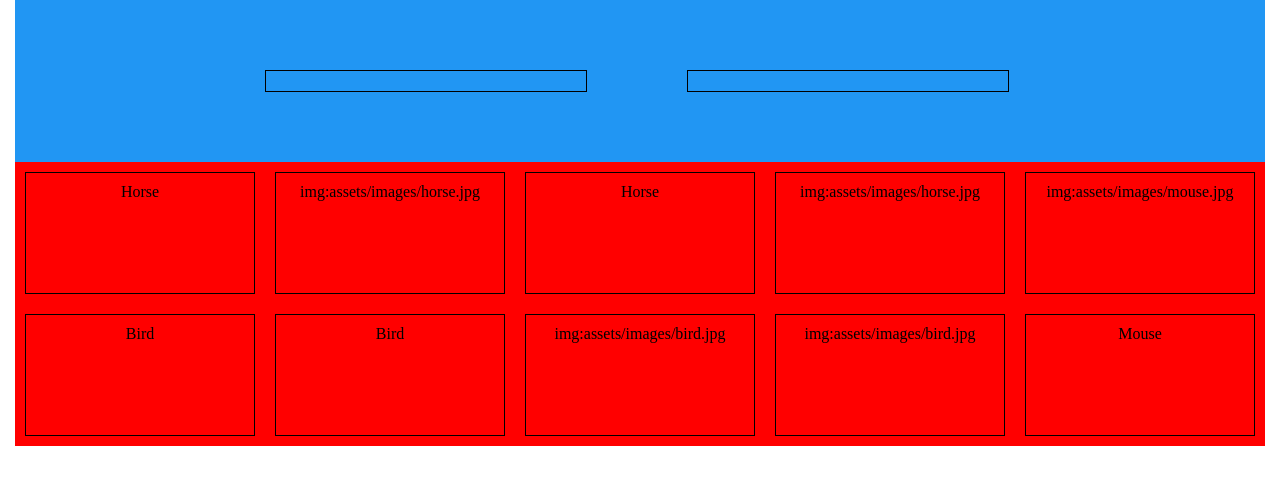
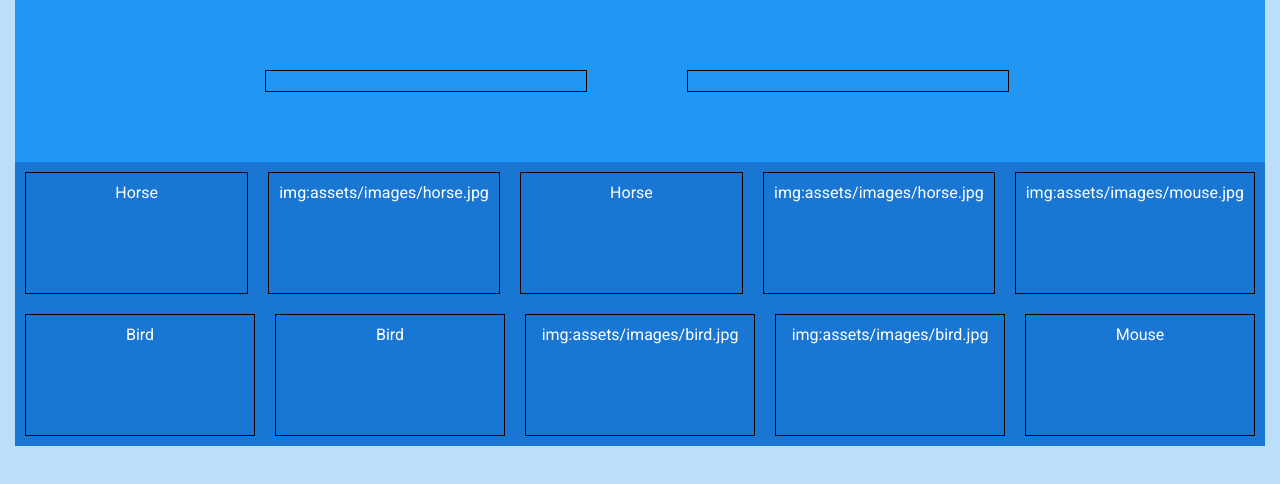
Before and after one commit to excham/DGT3013-Practise, a plain HTML site: page index.html in a window 1280 px wide. Drawn offline with Linux system fonts and the light colour scheme.

Commit message:
UI changes

```diff
--- a/assets/styles.css
+++ b/assets/styles.css
@@ -2,6 +2,12 @@
   margin: 0px;
   padding: 0px;
   border: none;
+}
+
+body {
+  font-family: 'Roboto', sans-serif;
+  color: #fff;
+  background-color: #BBDEFB;
 }
 
 .container {
@@ -30,7 +36,7 @@
   display: flex;
   flex-direction: row;
   width: inherit;
-  background-color: red;
+  background-color: #1976D2;
 }
 
 .card-grid__card {
@@ -41,4 +47,9 @@
   padding: 10px;
   border: 1px #000 solid;
   cursor: pointer;
+  transition: all 0.125s ease-in-out;
 }
+
+.card-grid__card:hover {
+  background-color: #0D47A1;
+}
--- a/index.html
+++ b/index.html
@@ -4,8 +4,8 @@
     <meta charset="utf-8">
     <title>What Animal?</title>
 
+    <link href="https://fonts.googleapis.com/css?family=Roboto" rel="stylesheet">
     <link rel="stylesheet" href="assets/styles.css">
-
   </head>
   <body>
     <div class="container">
```
